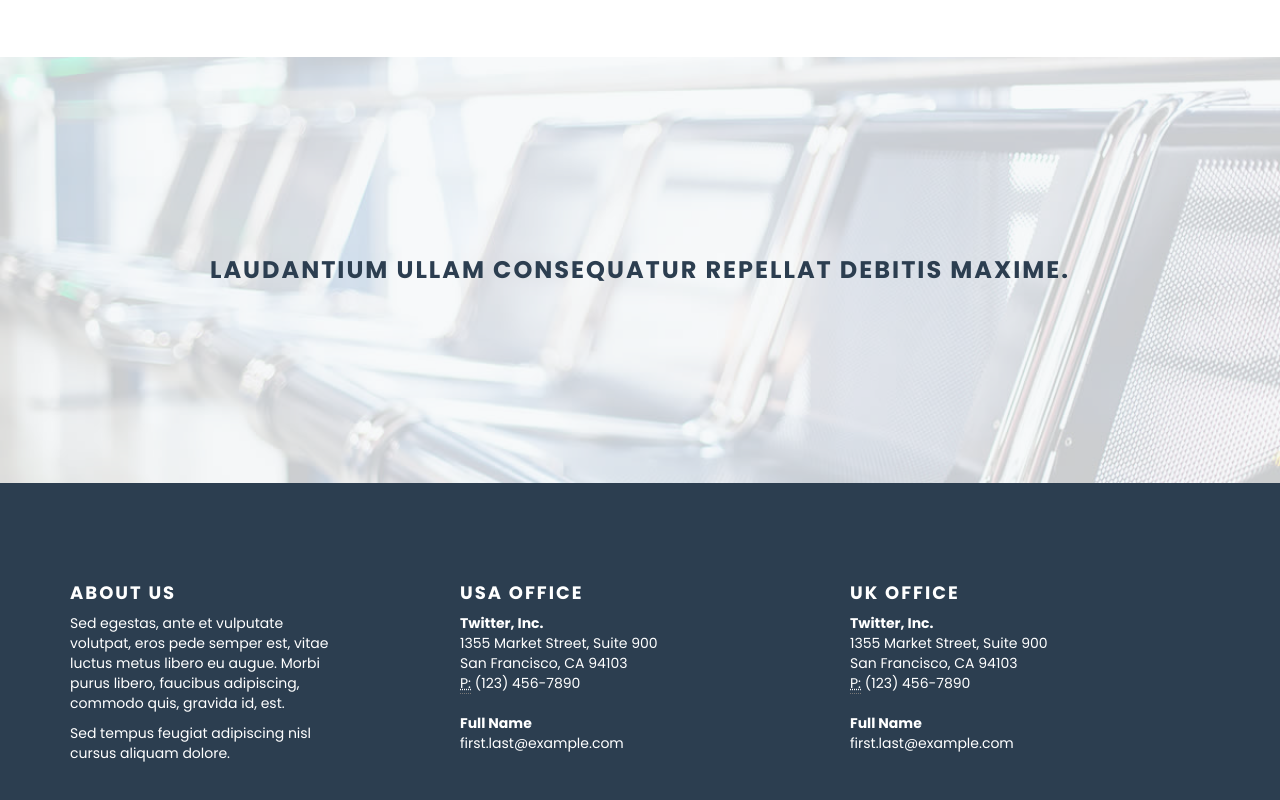
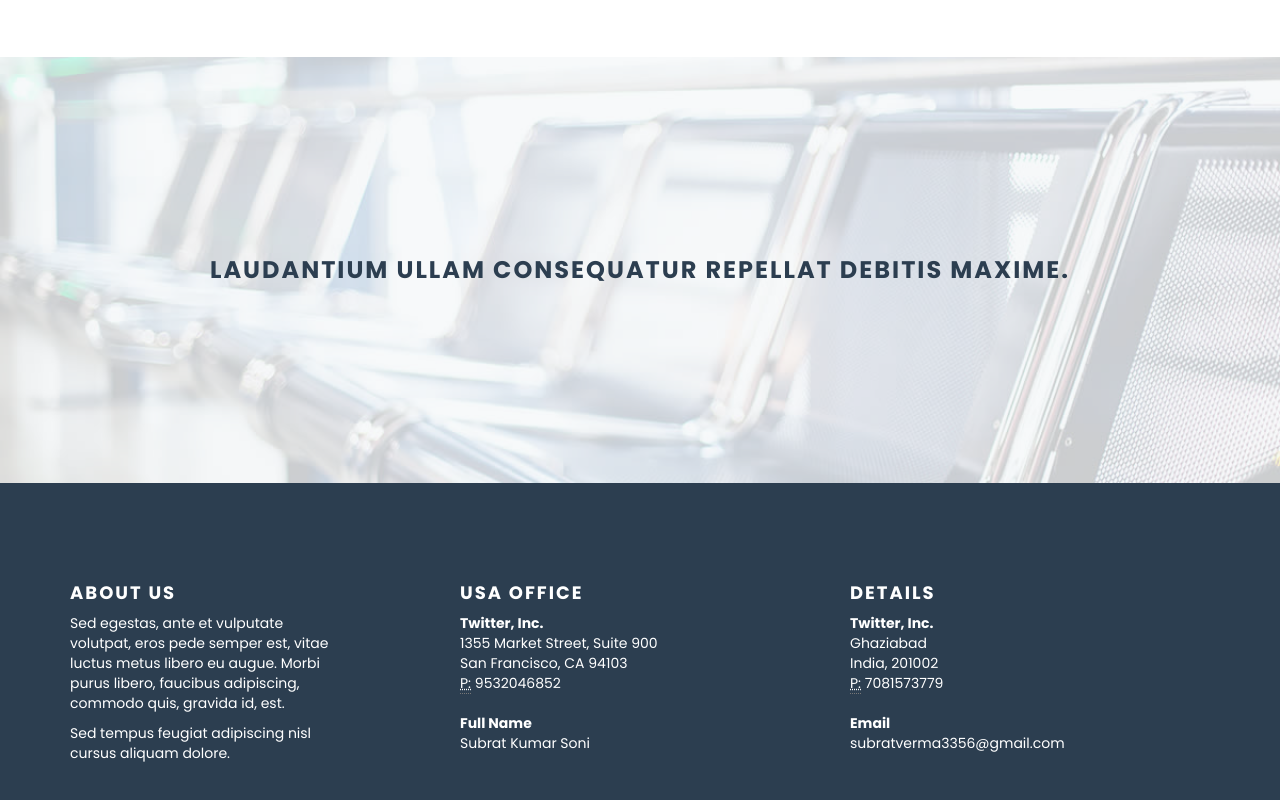
Before and after one commit to subratgoogle/Indigo-flights-webpage, a plain HTML site: page index.html in a window 1280 px wide. Shown: the part 3620-4420 px from the top of the page. Drawn offline with nearby package versions, Linux system fonts and the light colour scheme.

Commit message:
Update index.html

```diff
--- a/index.html
+++ b/index.html
@@ -250,24 +250,24 @@
 							<strong>Twitter, Inc.</strong><br>
 						 	1355 Market Street, Suite 900<br>
 						 	San Francisco, CA 94103<br>
-						 	<abbr title="Phone">P:</abbr> (123) 456-7890
+						 	<abbr title="Phone">P:</abbr> 9532046852
 						</address>
 						<address>
 							<strong>Full Name</strong><br>
-						 	<a href="mailto:#">first.last@example.com</a>
+						 	<a href="mailto:#">Subrat Kumar Soni</a>
 						</address>
   					</div>
   					<div class="col-md-4">
-  						<h3 class="text-uppercase font-size-md letter-spacing-md font-weight-lg ">UK Office</h3>
+  						<h3 class="text-uppercase font-size-md letter-spacing-md font-weight-lg ">Details</h3>
   						<address>
 							<strong>Twitter, Inc.</strong><br>
-						 	1355 Market Street, Suite 900<br>
-						 	San Francisco, CA 94103<br>
-						 	<abbr title="Phone">P:</abbr> (123) 456-7890
+						 	Ghaziabad <br>
+						 	India, 201002<br>
+						 	<abbr title="Phone">P:</abbr> 7081573779
 						</address>
 						<address>
-							<strong>Full Name</strong><br>
-						 	<a href="mailto:#">first.last@example.com</a>
+							<strong>Email</strong><br>
+						 	<a href="mailto:#">subratverma3356@gmail.com</a>
 						</address>
   					</div>
   					<div class="col-md-12 margin-top-md margin-bottom-md" style="opacity: .2;">
```
